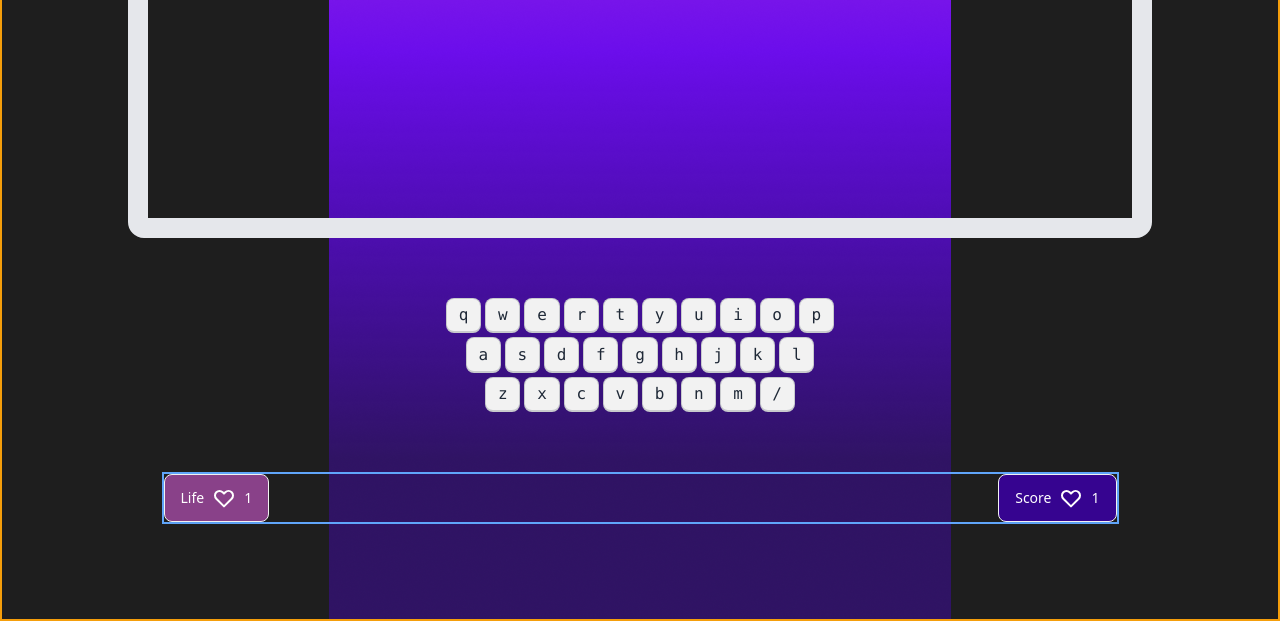
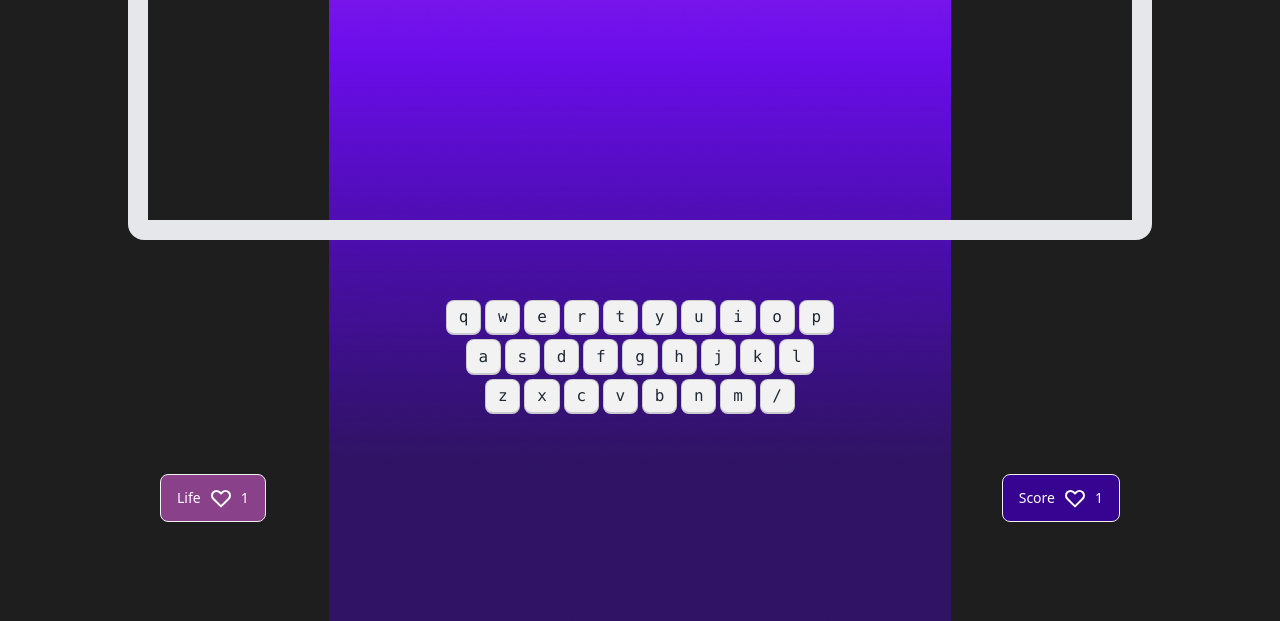
Before and after one commit to DevPentakill/alpha-clash-pro-game, a plain HTML site: page index.html in a window 1280 px wide. Shown: the part 179-800 px from the top of the page. Drawn offline with nearby package versions, Linux system fonts and the light colour scheme.

Commit message:
almost structured the playground page of the website

```diff
--- a/index.html
+++ b/index.html
@@ -13,14 +13,14 @@
 <body class="bg-[#1E1E1E] bg-[url('./images/background.png')] bg-repeat-y min-h-screen bg-center">
     <main>
         <!-- (1) home page -->
-        <section class="hidden flex flex-col justify-center border-2 border-amber-500 h-screen items-center gap-14 ">
+        <section class="hidden flex flex-col justify-center h-screen items-center gap-14 ">
             <h1 class="text-white anton-regular text-9xl">Alphabet Clash</h1>
             <p class="text-white text-2xl poppins-medium">Unleash Your Keyboard Kung Fu : Press “Enter” to Play</p>
             <button class="btn px-5 py-8 flex-nowrap rounded-lg bg-white text-black poppins-medium text-3xl">Play Now</button>
         </section>
 
         <!-- (2) play ground -->
-        <section class="h-screen flex flex-col justify-center items-center gap-14 border-2 border-amber-500">
+        <section class="h-screen flex flex-col justify-center items-center gap-14">
             <!-- display -->
              <div>
                 <div class="artboard artboard-horizontal phone-6 text-white text-3xl bg-screenCol border-[20px] border-screenBord rounded-2xl"><h1>HELLOW WORLD</h1></div>
@@ -62,7 +62,7 @@
                   </div>
              </div>
              <!-- score -->
-             <div class="flex border-2 border-blue-400 w-3/4 justify-between">
+             <div class="flex w-3/4 justify-between">
                 <button class="btn bg-[#894189] text-white font-medium">
                    Life
                     <svg xmlns="http://www.w3.org/2000/svg" class="h-6 w-6" fill="none" viewBox="0 0 24 24" stroke="currentColor"><path stroke-linecap="round" stroke-linejoin="round" stroke-width="2" d="M4.318 6.318a4.5 4.5 0 000 6.364L12 20.364l7.682-7.682a4.5 4.5 0 00-6.364-6.364L12 7.636l-1.318-1.318a4.5 4.5 0 00-6.364 0z" /></svg>
```
